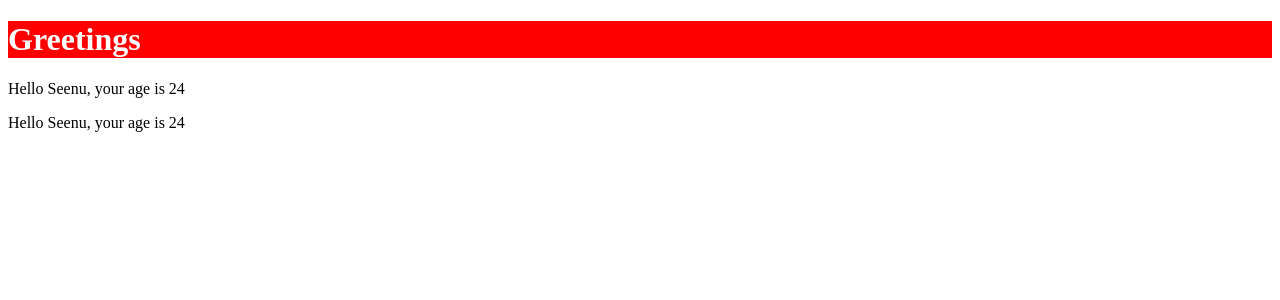
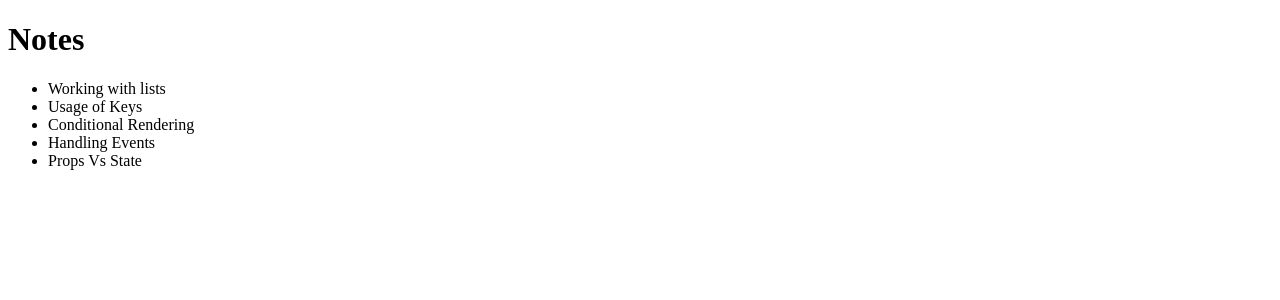
Before and after one commit to Seenu1702/react-b48, a React (Vite) app: page / in a window 1280 px wide. Shown: the top 300 px of the page. Built offline with nearby package versions, Linux system fonts and the light colour scheme.

Commit message:
working with arraylist - hardcoded the list items

```diff
--- a/src/App.jsx
+++ b/src/App.jsx
@@ -1,29 +1,22 @@
-const Hello = (props) =>
-// console.log(props);
-{
+
+function App(props) {
+  // console.log(props.notes);
+  const {notes} =  props;
+  // console.log(notes);
+
   return (
     <div>
-      <p>Hello { props.name}, your age is { props.age}</p>
+      <h1>Notes</h1>
+      <ul>
+        <li>{notes[0].content}</li>
+        <li>{notes[1].content}</li>
+        <li>{notes[2].content}</li>
+        <li>{notes[3].content}</li>
+        <li>{notes[4].content}</li>
+      </ul>
     </div>
+
   )
 }
 
-const App = () =>{
-
-  const appHeaderStyle =
-    {
-      color:'white',
-      background:'red'
-    };
-  return (
-    <div>
-      <h1 style={appHeaderStyle}>Greetings</h1>
-      <Hello name='Seenu' age='24'/>
-      <Hello name='Seenu' age='24'/>
-      {/* <Hello /> this will be reusabele componenet same like functions  */}
-    </div>
-  )
-
-}
-
-export default App;
+export default App
--- a/src/main.jsx
+++ b/src/main.jsx
@@ -2,5 +2,32 @@ import React from 'react'
 import ReactDOM from 'react-dom/client'
 import App from './App.jsx'
 
+const notes = [
+  {
+    id: 1,
+    content: 'Working with lists',
+    important: true
+  },
+  {
+    id: 2,
+    content: 'Usage of Keys',
+    important: false
+  },
+  {
+    id: 3,
+    content: 'Conditional Rendering',
+    important: true
+  },
+  {
+    id: 4,
+    content: 'Handling Events',
+    important: true
+  },
+  {
+    id: 5,
+    content: 'Props Vs State',
+    important: false
+  }
+];
 
-ReactDOM.createRoot(document.getElementById('root')).render(<App />);
+ReactDOM.createRoot(document.getElementById('root')).render(<App notes={notes}/>);
```
